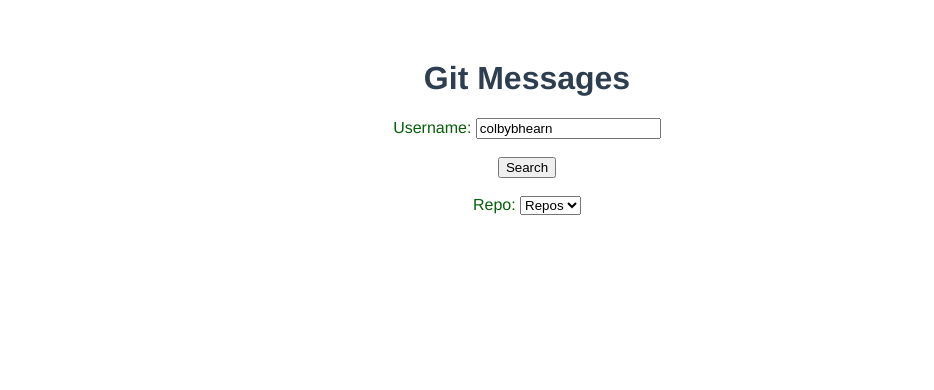
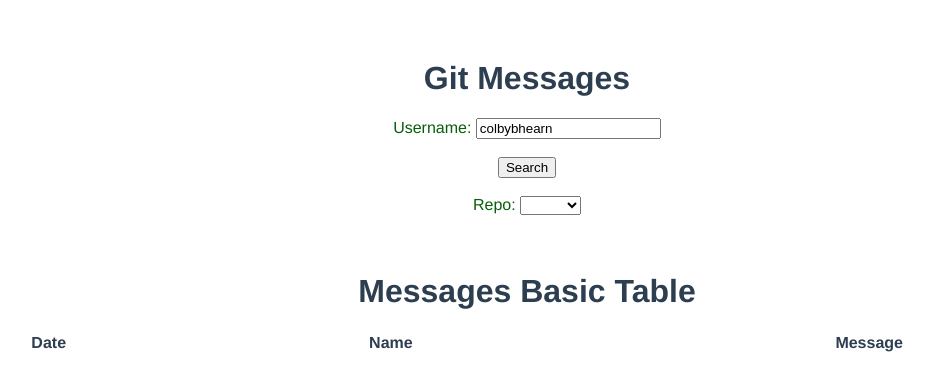
Before and after one commit to connorjmills30/Git-Messages, a Vue app: page / in a window 1280 px wide. Shown: the top 390 px of the page, without its empty margins (113-1047 px from the left). Built offline with nearby package versions, Linux system fonts and the light colour scheme.

Commit message:
Created child component Messages to handle the display of repo data. Fixed dropdown population/reset when new username is searched.

```diff
--- a/src/App.vue
+++ b/src/App.vue
@@ -15,42 +15,71 @@
 
     <div id="repo">
       <label>Repo: </label>
-      <select class="repo-choice" @change="changeRepo($event)">
-        <option value="" selected disabled>Repos</option>
+      <select class="repo-choice" @change="changeRepo($event)" v-model="selectedRepo">
+        <option selected disabled>Repos</option>
         <option v-for="repo in Repos" :value="repo.name" :key="repo.id">{{ repo.name }}</option>
       </select>
     </div>
 
-    <br>
+    <br><br>
+  </div>
 
+  <Messages v-bind:data="repoData"/>
 
-
-  </div>
 </template>
 
 <script>
-//import HelloWorld from './components/HelloWorld.vue'
-console.log('begin script');
+import Messages from './components/Messages.vue'
 
 export default {
   name: 'App',
   components: {
-    //HelloWorld
+    Messages
   },
   data() {
     return {
       username: 'colbybhearn',
       Repos: [],
-      selectedRepo: null
+      selectedRepo: null,
+      repoData: [],
+      dummyRepoData: [
+        {
+          "sha": "9876543210",
+          "commit": {
+            "author": {
+              "name": "Connor",
+              "date": "2021-06-10T06:24:09Z"
+            },
+            "message": "first message"
+          }
+        },
+          {
+          "sha": "1234567890",
+          "commit": {
+            "author": {
+              "name": "Dante",
+              "date": "2021-06-11T06:24:09Z"
+            },
+            "message": "Dante's second message."
+          }
+        }
+      ],
+      headers: [
+          {text: 'Date', value: 'commit.committer.date'},
+          {text: 'Committer', value: 'commit.committer.name'},
+          {text: 'Message', value: 'commit.message'}
+      ],
     }
   },
   methods: {
     doSomething() {
-      // get the input
+      // search button pressed; get github repos owned by provided username
+      // need to clear Repos?
+      this.Repos = [];
+      this.selectedRepo = "Repos"
+      //if (!this.username) return;
+      var urlRepos = "https://api.github.com/users/" + this.username + "/repos";
 
-
-      var urlRepos = "https://api.github.com/users/" + this.username + "/repos";
-      console.log(urlRepos);
       fetch(urlRepos)
         .then(response => {
           console.log(response);
@@ -64,9 +93,9 @@ export default {
           })
         });
     },
-    changeRepo(event) {
-
-      this.selectedRepo = event.target.options[event.target.options.selectedIndex].text;
+    changeRepo() {
+      // new selection in repo dropdown => fetch repo data
+      //this.selectedRepo = event.target.options[event.target.options.selectedIndex].text;
       console.log('repo changed to ', this.selectedRepo);
       var urlCommits = "https://api.github.com/repos/" + this.username + "/" + this.selectedRepo + "/commits";
       console.log(urlCommits);
@@ -79,6 +108,7 @@ export default {
         .then(data => {
           console.log(data);
           if(data) {
+            this.repoData = data;
             data.forEach(commit => {
               var author = commit.commit.author.name;
               var message = commit.commit.message;
@@ -90,6 +120,7 @@ export default {
 
                 what kind of display options should there be? tabular, raw, verbose, brief, dates?
               */
+              // launch/insert/display Messages component?
             });
           }
 
@@ -98,9 +129,6 @@ export default {
     }
   }
 }
-
-
-
 
 </script>
 
--- /dev/null
+++ b/src/components/Messages.vue
@@ -0,0 +1,60 @@
+<template>
+  <div>
+    <h1>Messages Basic Table</h1>
+
+    <table style="width:100%">
+        <tr>
+            <th>Date</th>
+            <th>Name</th>
+            <th>Message</th>
+        </tr>
+        <tr v-for="entry in cleanData" :key="entry.sha">
+            <td> {{ entry.commit.author.date }} </td>
+            <td> {{ entry.commit.author.name }} </td>
+            <td> {{ entry.commit.message }} </td>
+        </tr>
+    </table>
+    <!---
+    <br><br>
+
+    <h2>V Data Table</h2>
+    <v-data-table
+        :headers="headers"
+        :items="data"
+        :search="search">
+    </v-data-table>
+
+    <br><br>
+
+    <h3>Data Table</h3>
+    <data-table :data="data"/>
+
+    --->
+  </div>
+</template>
+
+<script>
+
+export default {
+  props: {
+      /*headers: [
+          {text: 'Date', value: 'commit.committer.date'},
+          {text: 'Committer', value: 'commit.committer.name'},
+          {text: 'Message', value: 'commit.message'}
+      ],*/
+      data: Array
+  },
+  computed: {
+      cleanData: function() {
+          let tableData = this.data
+          return tableData
+      }
+  }
+};
+</script>
+
+<style scoped>
+
+
+
+</style>
```
